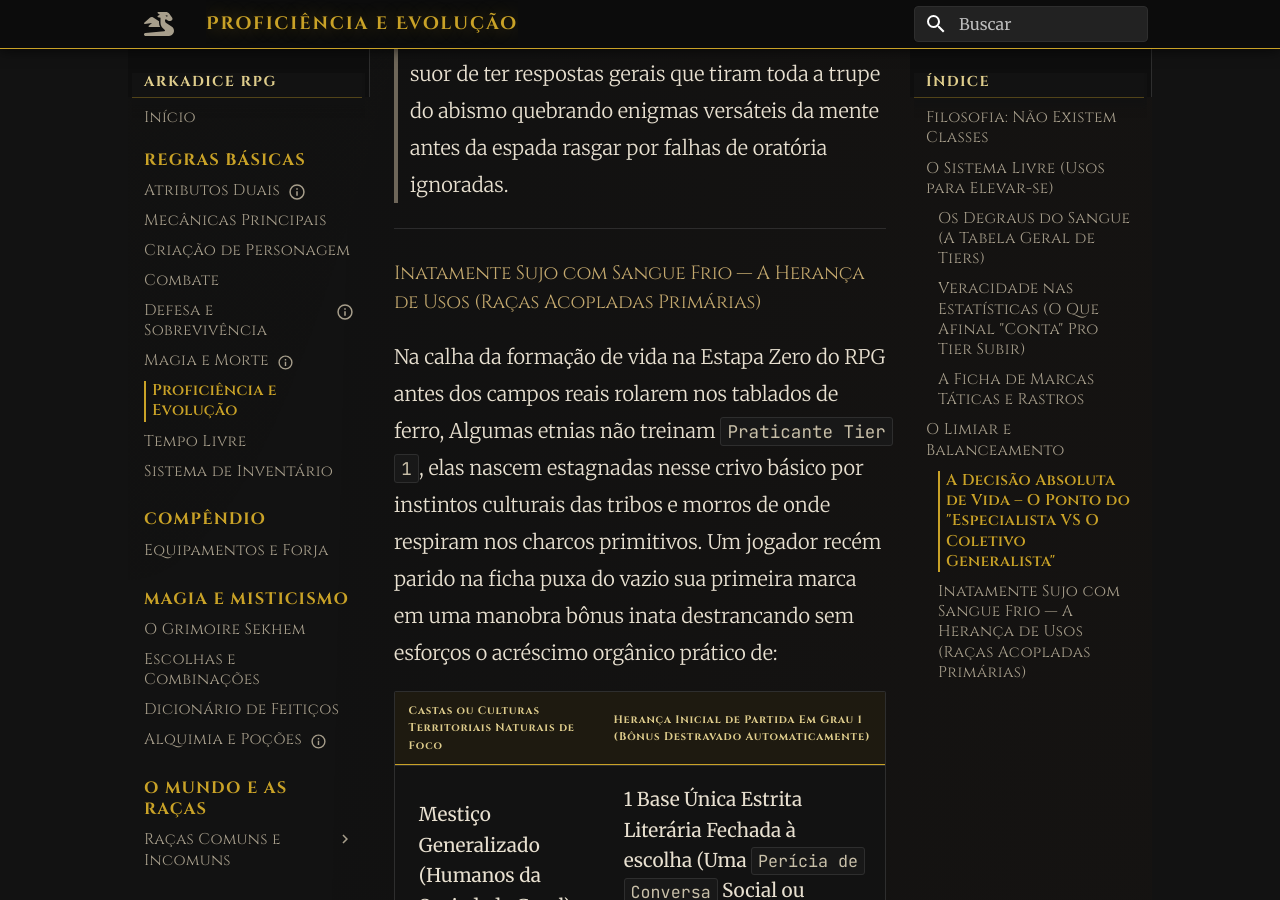
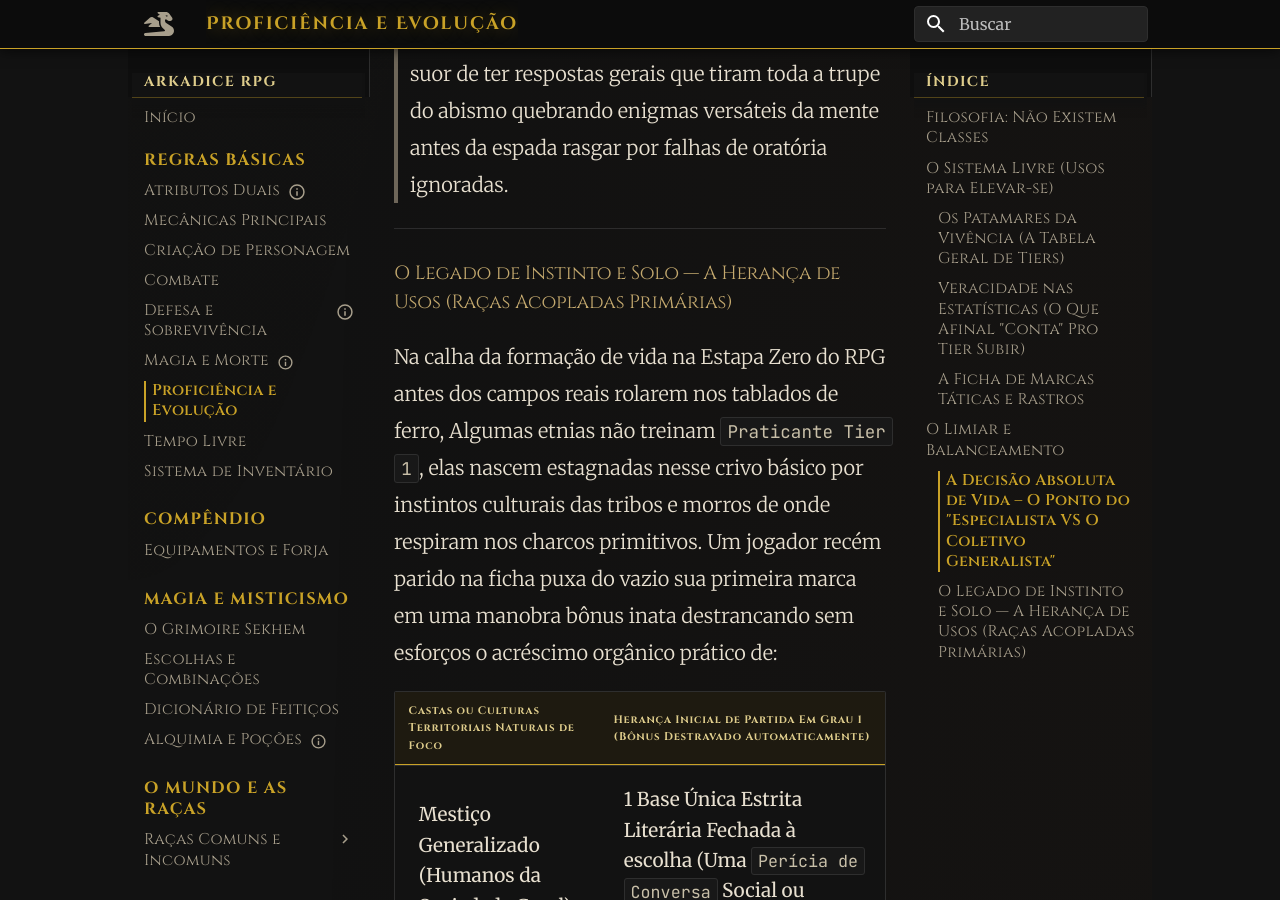
Before and after one commit to Adrian-ESoftware/Arkadice_Rules, an MkDocs documentation site: the page built from docs/01_Regras_Basicas/06_Proficiencia_e_Evolucao.md, in a window 1280 px wide and 900 px high, scrolled down 9113 px. Built offline with MkDocs 1.6.1 and Material for MkDocs 9.7.7, drawn with Linux system fonts in a browser that asks for light colours; comment, search, counter and statistics services are not loaded; some of the changed text lies outside the part shown.

Commit message:
renames proeficiencias

```diff
--- a/docs/01_Regras_Basicas/06_Proficiencia_e_Evolucao.md
+++ b/docs/01_Regras_Basicas/06_Proficiencia_e_Evolucao.md
@@ -25,7 +25,7 @@ Isso aplica-se às seguintes naturezas práticas da ficha:
 
 ---
 
-### Os Degraus do Sangue (A Tabela Geral de Tiers)
+### Os Patamares da Vivência (A Tabela Geral de Tiers)
 
 | Nível Escalar | A Nomenclatura | Bônus Direto Adicionado em Toda Rolada | Taxa Numérica de Esquiva Elevada | O Preço Requisitado na Pele para Estampar na Ficha |
 |------|------|-------|-----------------|-----------|
@@ -81,7 +81,7 @@ As horas orgânicas da vivência natural são fixas e imperdoáveis aos combaten
 
 ---
 
-### Inatamente Sujo com Sangue Frio — A Herança de Usos (Raças Acopladas Primárias)
+### O Legado de Instinto e Solo — A Herança de Usos (Raças Acopladas Primárias)
 
 Na calha da formação de vida na Estapa Zero do RPG antes dos campos reais rolarem nos tablados de ferro, Algumas etnias não treinam `Praticante Tier 1`, elas nascem estagnadas nesse crivo básico por instintos culturais das tribos e morros de onde respiram nos charcos primitivos.
 Um jogador recém parido na ficha puxa do vazio sua primeira marca em uma manobra bônus inata destrancando sem esforços o acréscimo orgânico prático de:
```
